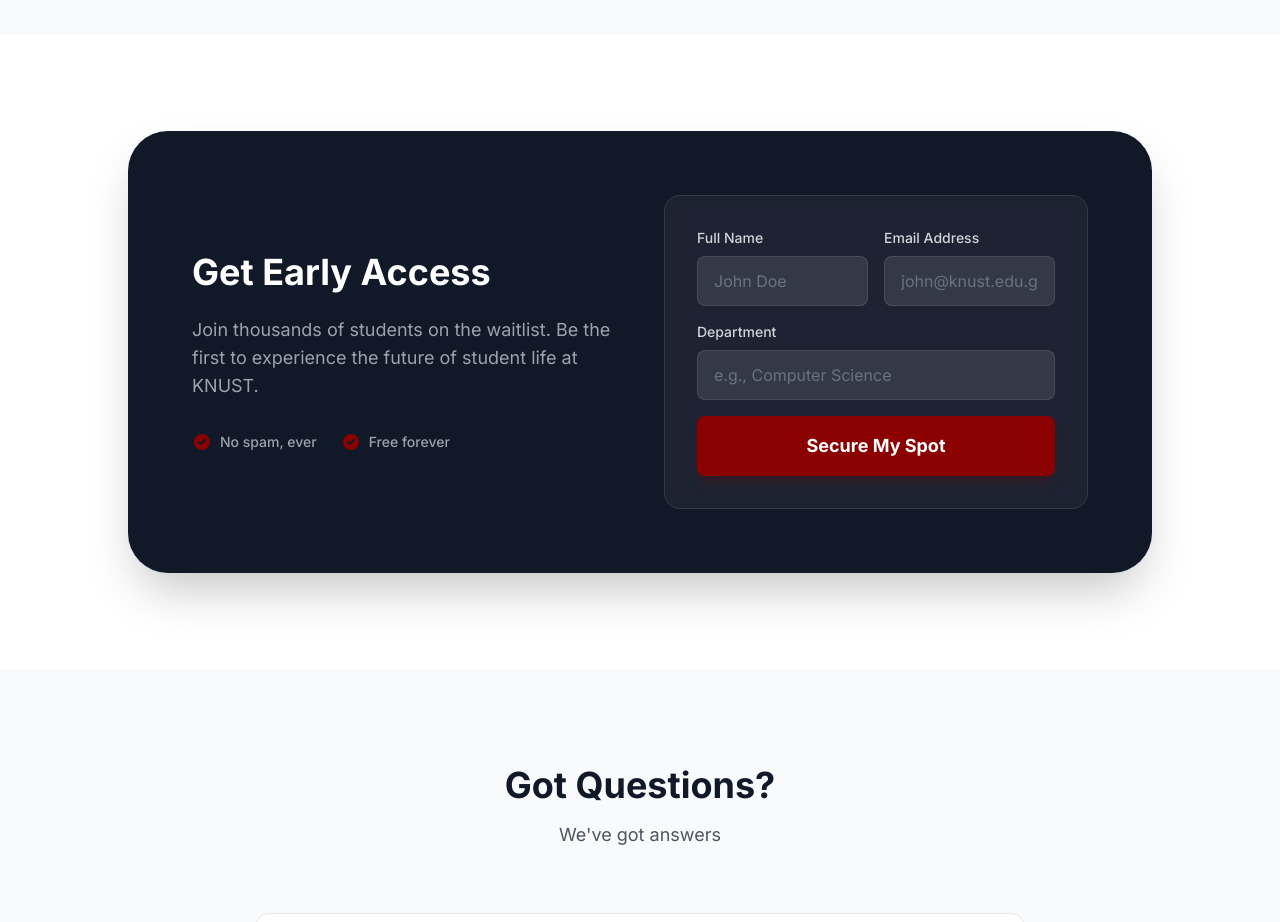
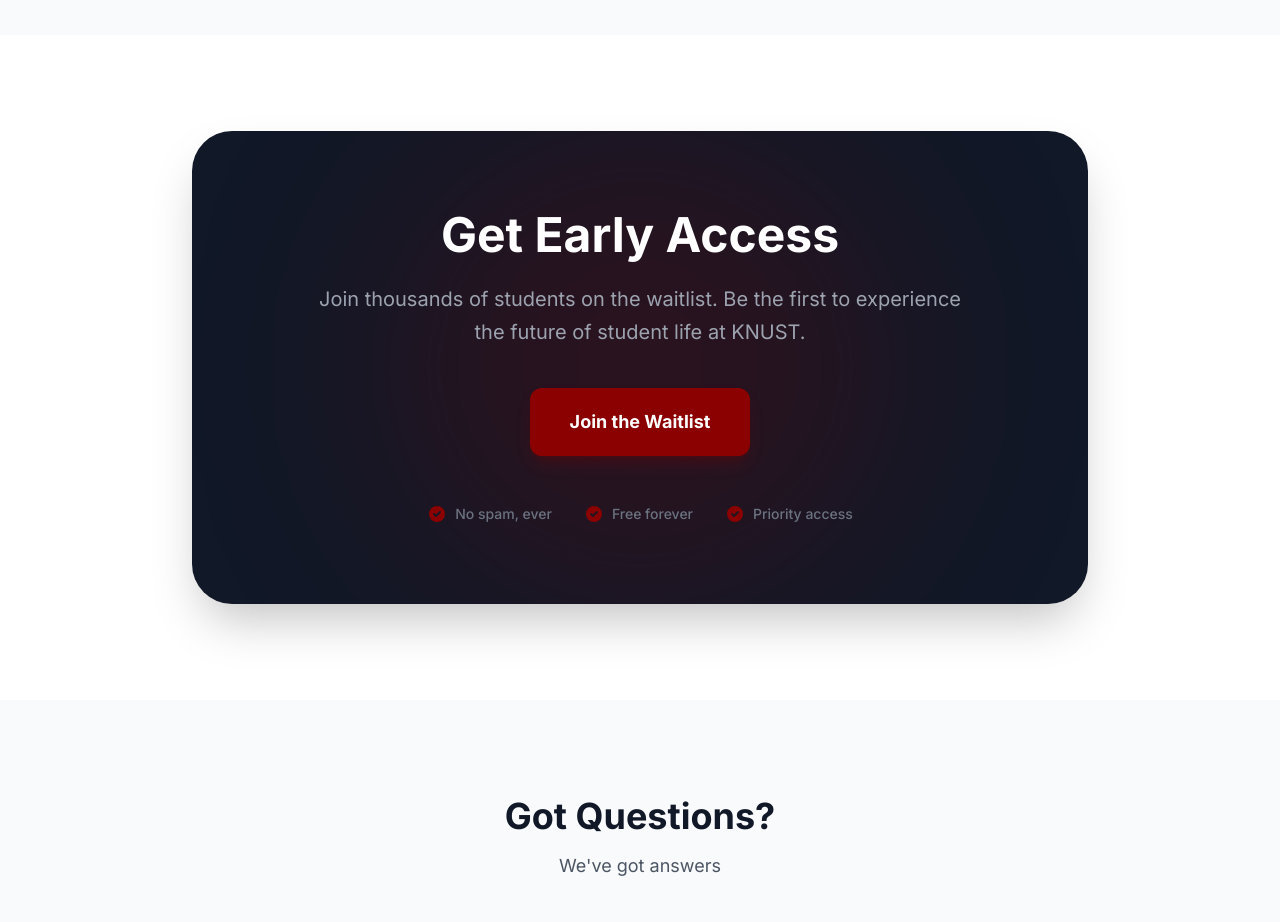
Before and after one commit to SCISA-APP/scisa-web, a React (Vite) app: page /app in a window 1280 px wide. Shown: the part 3680-4602 px from the top of the page. Built offline with nearby package versions, Linux system fonts and the light colour scheme.

Commit message:
feat: implement SCISA app landing page with sections for features, waitlist, and FAQs.

```diff
--- a/src/pages/AppLanding.tsx
+++ b/src/pages/AppLanding.tsx
@@ -170,18 +170,31 @@
       {/* Waitlist Section */}
       <section className="py-24 bg-white">
         <div className="container-custom">
-          <div className="max-w-5xl mx-auto bg-gray-900 rounded-[2.5rem] p-8 md:p-16 relative overflow-hidden shadow-2xl">
+          <div className="max-w-4xl mx-auto bg-gray-900 rounded-[2.5rem] p-12 md:p-20 text-center relative overflow-hidden shadow-2xl">
+            {/* Background Decoration */}
+            <div className="absolute top-0 left-1/2 -translate-x-1/2 w-full h-full max-w-lg bg-primary/20 blur-[100px] rounded-full pointer-events-none" />
 
-            <div className="relative z-10 grid grid-cols-1 lg:grid-cols-2 gap-12 items-center">
-              <div>
-                <h2 className="text-4xl font-bold mb-6 text-white">
+            <div className="relative z-10">
+              <h2 className="text-4xl md:text-5xl font-bold mb-6 text-white">
                 Get Early Access
               </h2>
-                <p className="text-lg text-gray-400 mb-8">
+              <p className="text-xl text-gray-400 mb-10 max-w-2xl mx-auto leading-relaxed">
                 Join thousands of students on the waitlist. Be the first to experience the future of student life at KNUST.
               </p>
 
-                <div className="flex flex-wrap gap-6 text-sm font-medium text-gray-400">
+              <div className="flex flex-col sm:flex-row gap-4 justify-center items-center mb-12">
+                <a
+                  href="https://tally.so"
+                  target="_blank"
+                  rel="noopener noreferrer"
+                  className="px-10 py-5 text-lg font-bold bg-primary text-white rounded-xl hover:bg-primary/90 transition-all duration-300 shadow-lg shadow-primary/25 transform hover:-translate-y-1"
+                >
+                  Join the Waitlist
+                </a>
+              </div>
+
+              {/* Trust Indicators */}
+              <div className="flex flex-wrap justify-center gap-8 text-gray-500 text-sm font-medium">
                 <div className="flex items-center gap-2">
                   <svg className="w-5 h-5 text-primary" fill="currentColor" viewBox="0 0 20 20">
                     <path fillRule="evenodd" d="M10 18a8 8 0 100-16 8 8 0 000 16zm3.707-9.293a1 1 0 00-1.414-1.414L9 10.586 7.707 9.293a1 1 0 00-1.414 1.414l2 2a1 1 0 001.414 0l4-4z" clipRule="evenodd" />
@@ -194,46 +207,12 @@
                   </svg>
                   <span>Free forever</span>
                 </div>
+                <div className="flex items-center gap-2">
+                  <svg className="w-5 h-5 text-primary" fill="currentColor" viewBox="0 0 20 20">
+                    <path fillRule="evenodd" d="M10 18a8 8 0 100-16 8 8 0 000 16zm3.707-9.293a1 1 0 00-1.414-1.414L9 10.586 7.707 9.293a1 1 0 00-1.414 1.414l2 2a1 1 0 001.414 0l4-4z" clipRule="evenodd" />
+                  </svg>
+                  <span>Priority access</span>
                 </div>
-              </div>
-
-              <div className="bg-white/5 backdrop-blur-sm p-8 rounded-2xl border border-white/10">
-                <form className="space-y-4">
-                  <div className="grid grid-cols-1 md:grid-cols-2 gap-4">
-                    <div>
-                      <label className="block text-gray-300 font-medium mb-2 text-sm">Full Name</label>
-                      <input
-                        type="text"
-                        className="w-full px-4 py-3 rounded-lg bg-white/10 border border-white/10 text-white placeholder-gray-500 focus:outline-none focus:ring-2 focus:ring-primary/50 focus:border-primary transition-all"
-                        placeholder="John Doe"
-                      />
-                    </div>
-                    <div>
-                      <label className="block text-gray-300 font-medium mb-2 text-sm">Email Address</label>
-                      <input
-                        type="email"
-                        className="w-full px-4 py-3 rounded-lg bg-white/10 border border-white/10 text-white placeholder-gray-500 focus:outline-none focus:ring-2 focus:ring-primary/50 focus:border-primary transition-all"
-                        placeholder="john@knust.edu.gh"
-                      />
-                    </div>
-                  </div>
-
-                  <div>
-                    <label className="block text-gray-300 font-medium mb-2 text-sm">Department</label>
-                    <input
-                      type="text"
-                      className="w-full px-4 py-3 rounded-lg bg-white/10 border border-white/10 text-white placeholder-gray-500 focus:outline-none focus:ring-2 focus:ring-primary/50 focus:border-primary transition-all"
-                      placeholder="e.g., Computer Science"
-                    />
-                  </div>
-
-                  <button
-                    type="submit"
-                    className="w-full py-4 text-lg font-bold bg-primary text-white rounded-lg hover:bg-primary/90 transition-all duration-300 shadow-lg shadow-primary/20 transform hover:-translate-y-0.5"
-                  >
-                    Secure My Spot
-                  </button>
-                </form>
               </div>
             </div>
           </div>
```
Lines whose indentation alone changed are shown as unchanged.
